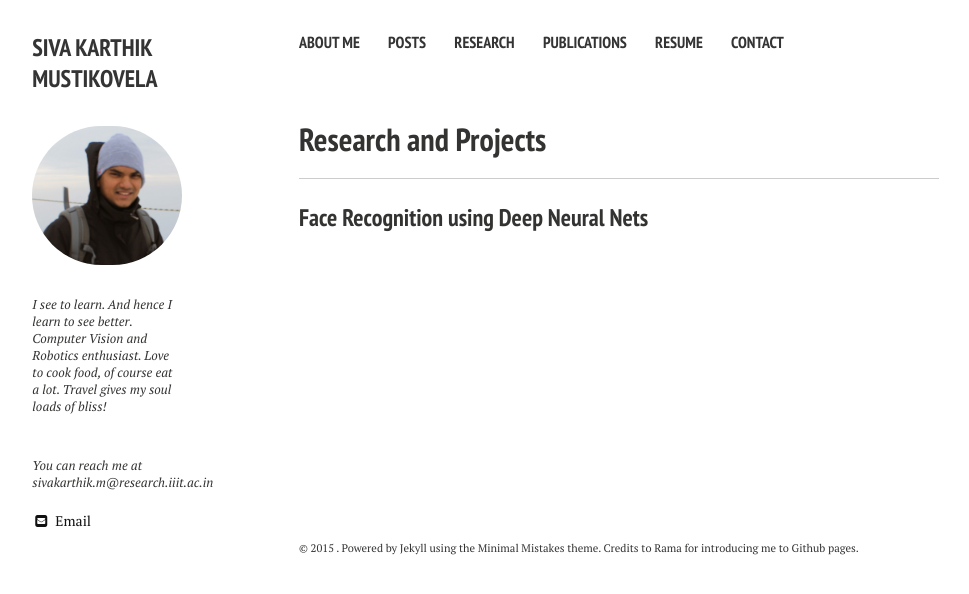
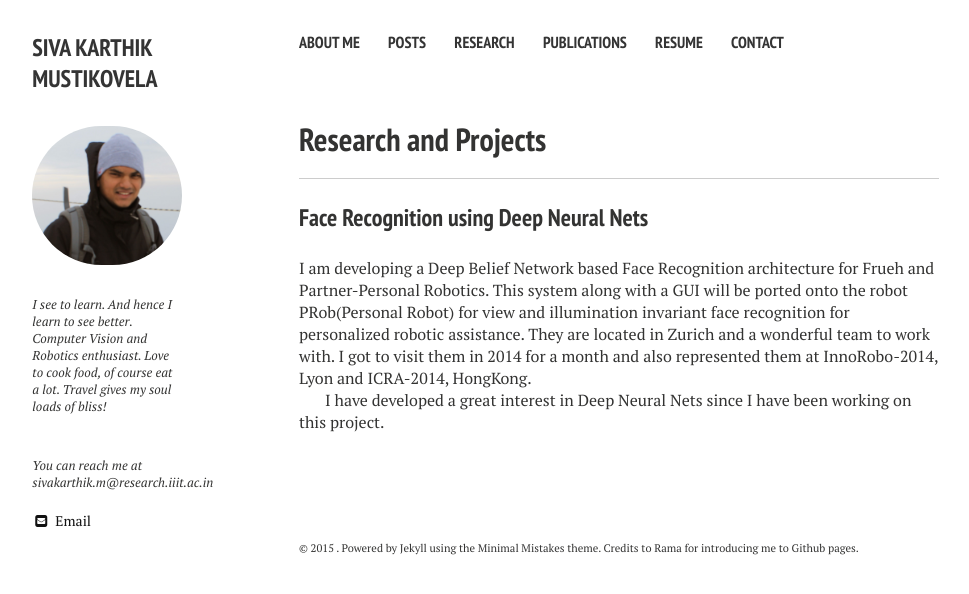
Before and after one commit to sivakm/sivakm.github.io, a Jekyll site: the page built from Research/index.md, in a window 1280 px wide. Shown: the top 594 px of the page, without its empty margins (21-990 px from the left). Built offline with Jekyll 4.4.1, drawn with Linux system fonts in a browser that asks for light colours; nearby versions of some CDN libraries.

Commit message:
17feb915

```diff
--- a/Research/index.md
+++ b/Research/index.md
@@ -6,3 +6,7 @@ excerpt: "Research and Project details."
 
 
 ### Face Recognition using Deep Neural Nets
+
+I am developing a Deep Belief Network based Face Recognition architecture for Frueh and Partner-Personal Robotics. This system along with a GUI will be ported onto the robot PRob(Personal Robot) for view and illumination invariant face recognition for personalized robotic assistance. They are located in Zurich and a wonderful team to work with. I got to visit them in 2014 for a month and also represented them at InnoRobo-2014, Lyon and ICRA-2014, HongKong.
+
+I have developed a great interest in Deep Neural Nets since I have been working on this project.
```
